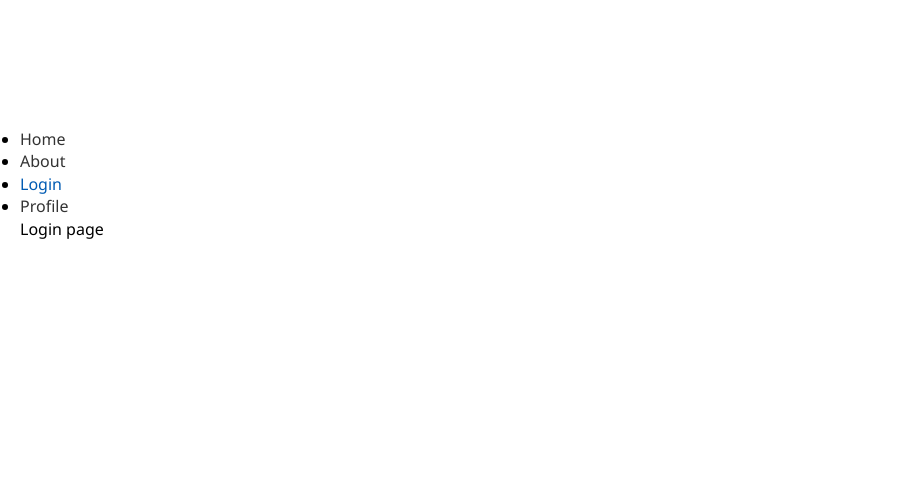
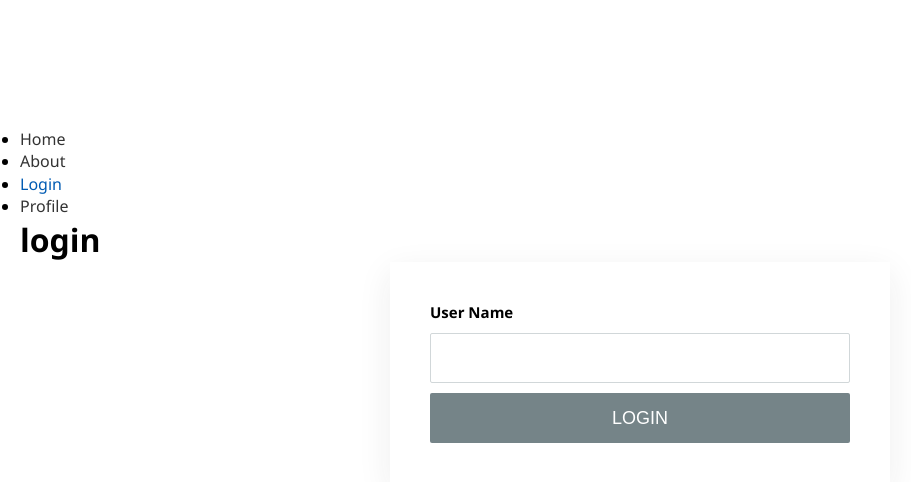
Before and after one commit to baqar-abbas/react-todo-app, a React (Vite) app: page /login in a window 1280 px wide. Shown: the top 482 px of the page, without its empty margins (0-911 px from the left). Built offline with nearby package versions, Linux system fonts and the light colour scheme.

Commit message:
Create AuthContext using context hook and implement the functionality of login and logout

```diff
--- a/src/components/Layout.jsx
+++ b/src/components/Layout.jsx
@@ -1,11 +1,14 @@
 import { Outlet } from "react-router-dom";
 import Navbar from "./Navbar";
+import { AuthProvider } from "../context/AuthContext";
 
 const Layout = () => {
     return (
       <div className="wrapper">
+        <AuthProvider>
         <Navbar />
         <Outlet />
+        </AuthProvider>
       </div>
     );
   };
--- a/src/components/Navbar.jsx
+++ b/src/components/Navbar.jsx
@@ -1,4 +1,7 @@
+import React from "react";
 import { NavLink } from "react-router-dom";
+import { useAuthContext } from "../context/AuthContext";
+import { useNavigate } from "react-router-dom";
 
 const links = [
     { path: "/", text: "Home" },
@@ -8,18 +11,45 @@ const links = [
 ];
 
 const Navbar = () => {
+    const {user, logout} = useAuthContext();
+    const navigate = useNavigate();
+    const handleLogout = () => {
+        logout();
+        navigate('/login');
+    }
     return (
+        <>
     <nav className="navbar">
         <ul>
             {links.map((link) => {
                 return (
-                    <li key={link.text}>
+                <React.Fragment key={link.text}>
+                    {link.path === "/login" ? (
+                        !user && (
+                            <li>
+                                <NavLink to={link.path}>
+                                    {link.text}
+                                </NavLink>
+                            </li>
+                        )
+                    ) : (
+                    <li>
                         <NavLink to={link.path}>{link.text}</NavLink>
                     </li>
+
+                    )}
+                </React.Fragment>
                 );
             })}
         </ul>
     </nav>
+    {user && (
+        <div className="logout">
+            <p>{user}</p>
+            {<button onClick={handleLogout}>Logout</button>}
+        </div>
+    )}
+    </>
     );
   };
 
--- /dev/null
+++ b/src/context/AuthContext.jsx
@@ -0,0 +1,21 @@
+/* eslint-disable */
+import {useState, createContext, useContext} from "react";
+
+const AuthContext = createContext(null);
+
+export const AuthProvider = ({ children}) => {
+    const [user, setUser] = useState('');
+    const login = (username) => {
+        setUser(username);
+    }
+    const logout = () => {
+        setUser(null);
+    }
+    return (
+        <AuthContext.Provider value={{user, login, logout}}>
+            {children}
+        </AuthContext.Provider>
+    )
+}
+
+export const useAuthContext = () => useContext(AuthContext);
--- a/src/routes/Login.jsx
+++ b/src/routes/Login.jsx
@@ -1,7 +1,34 @@
+import { useState } from "react";
+import styles from "../styles/Login.module.css"
+import { useAuthContext } from "../context/AuthContext";
+import { useNavigate } from "react-router-dom";
+
 const Login = () => {
+  const [username, setUsername] = useState('');
+  const {login} = useAuthContext();
+  const navigate = useNavigate();
+  const handleSubmit = (e) => {
+    e.preventDefault();
+    if(!username) return;
+    login(username);
+    setUsername('');
+    navigate('/', {replace: true});
+  }
     return (
     <div>
-    Login page
+    <h1>login</h1>
+    <div className={styles.formWrapper}>
+    <form className={styles.form} onSubmit={handleSubmit}>
+    <label htmlFor="user" className={styles.inputLabel}>User Name</label>
+    <input
+    type="text"
+    id="user"
+    value={username}
+    onChange={(e) => setUsername(e.target.value)}
+    />
+    <button>Login</button>
+    </form>
+    </div>
     </div>
     );
   };
--- a/src/routes/Profile.jsx
+++ b/src/routes/Profile.jsx
@@ -1,7 +1,14 @@
+import { useAuthContext } from "../context/AuthContext";
+import styles from "../styles/Profile.module.css";
+
 const Profile = () => {
+  const {user} = useAuthContext();
     return (
     <div>
-    Profile page
+      <h1>Profile</h1>
+      <div className={styles.profile}>
+        <h2>Hello, {user}</h2>
+      </div>
     </div>
     );
   };
--- /dev/null
+++ b/src/styles/Login.module.css
@@ -0,0 +1,48 @@
+.formWrapper {
+    max-width: 1000px;
+    margin: 0 auto;
+  }
+
+  .form {
+    width: 100%;
+    max-width: 500px;
+    margin: 0 auto;
+    display: flex;
+    flex-direction: column;
+    box-shadow: rgb(32 32 32 / 8%) 0px 10px 32px 0px;
+    padding: 40px;
+  }
+
+  .inputLabel {
+    font-size: 15px;
+    margin-bottom: 10px;
+    font-weight: bolder;
+}
+
+  .form input {
+    height: 50px;
+    width: 100%;
+    padding: 10px 20px;
+    font-size: 15px;
+    margin-bottom: 10px;
+    outline: none;
+    border-radius: 2px;
+    border: 1px solid rgb(209, 215, 217);
+  }
+
+  .form button {
+    border-radius: 2px;
+    border: none;
+    background-color: #758488;
+    font-size: 18px;
+    width: 100%;
+    height: 50px;
+    color: rgb(255, 255, 255);
+    text-transform: uppercase;
+    padding: 0px 20px;
+    cursor: pointer;
+  }
+
+    .form button:hover {
+        background-color: #5f6e78;
+    }
--- /dev/null
+++ b/src/styles/Profile.module.css
@@ -0,0 +1,4 @@
+.profile {
+    max-width: 1000px;
+    margin: 0 auto;
+  }
```
